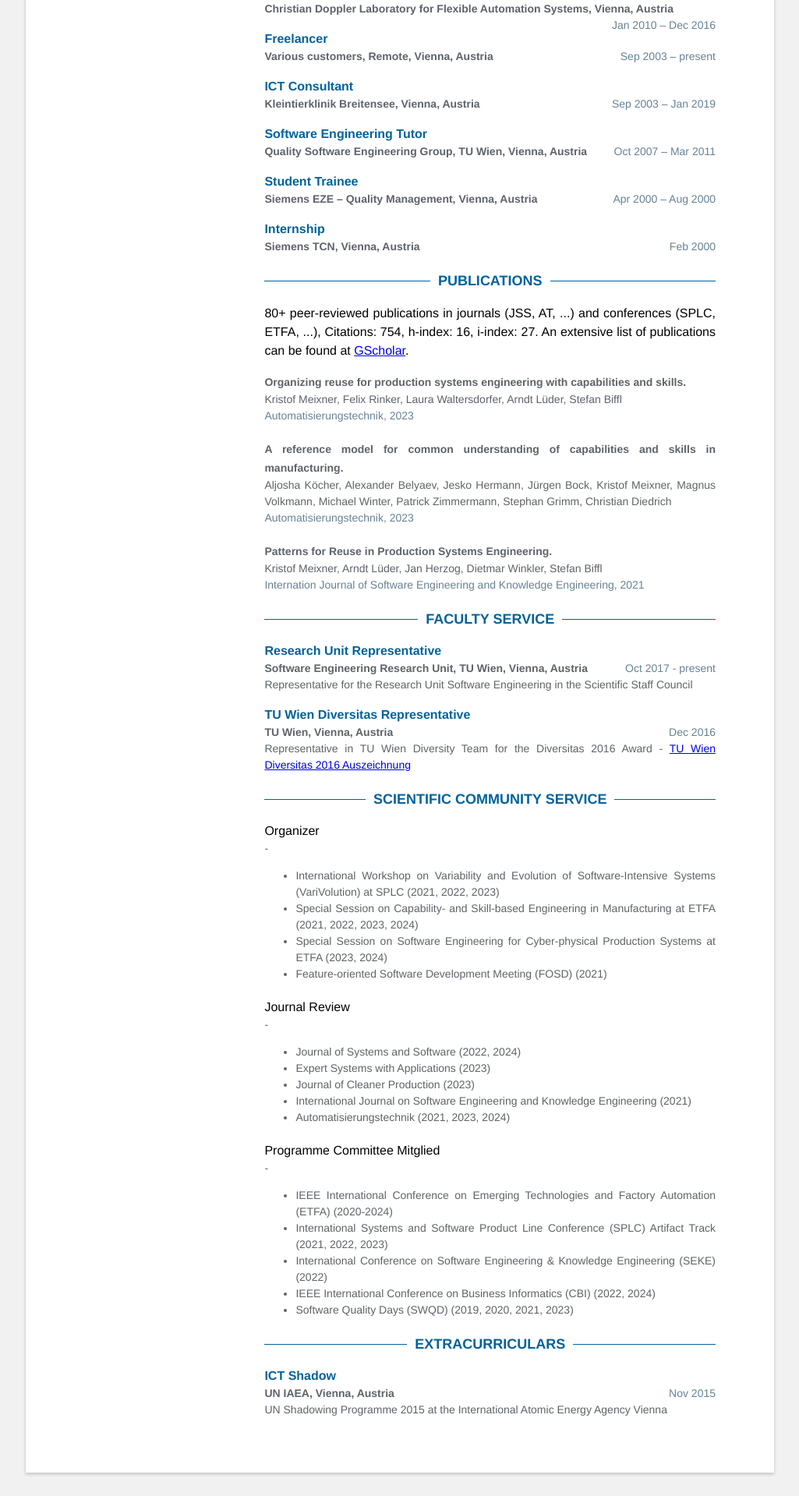
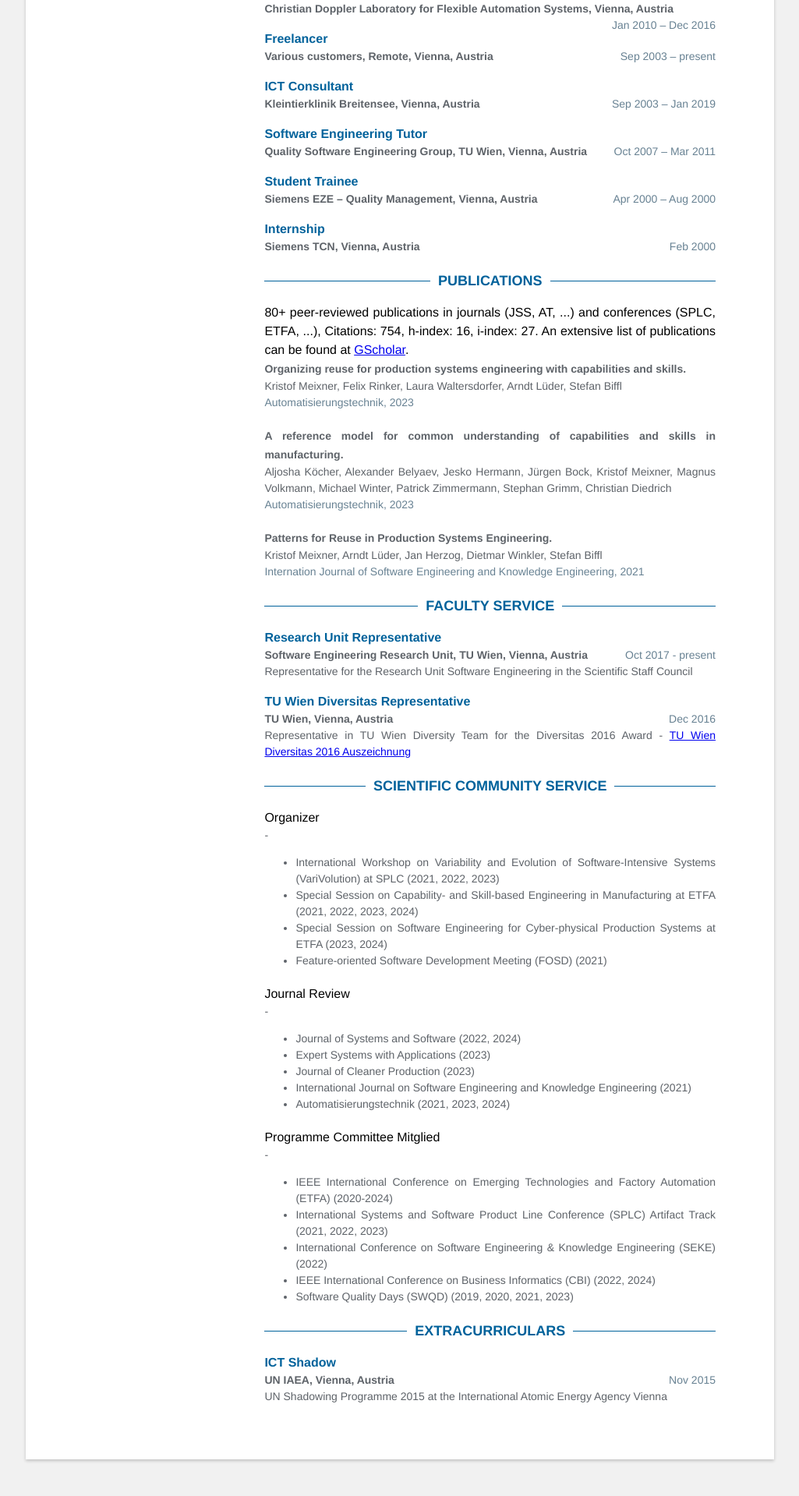
Before and after one commit to kristofmeixner/kristofmeixner.github.io, a Jekyll site: the page built from index.html, in a window 1280 px wide. Shown: the part 1043-2962 px from the top of the page at 78% size, without its empty margins (127-1152 px from the left). Built offline with Jekyll 4.4.1, drawn with Linux system fonts in a browser that asks for light colours.

```diff
--- a/_includes/publications.html
+++ b/_includes/publications.html
@@ -2,7 +2,7 @@
 {% if publications %}
 <section class="publications">
     <h2 class="title">Publications</h2>
-    <p>80+ peer-reviewed publications in journals (JSS, AT, ...) and conferences (SPLC, ETFA, ...), Citations: 754, h-index: 16, i-index: 27. An extensive list of publications can be found at <a href="https://scholar.google.com/citations?user=hdsHN_EAAAAJ">GScholar</a>.</p>
+    <div class="details">80+ peer-reviewed publications in journals (JSS, AT, ...) and conferences (SPLC, ETFA, ...), Citations: 754, h-index: 16, i-index: 27. An extensive list of publications can be found at <a href="https://scholar.google.com/citations?user=hdsHN_EAAAAJ">GScholar</a>.</div>
     <div class="publication-items">
         {% for pub in publications%}
             <div class="publication-item">
```
